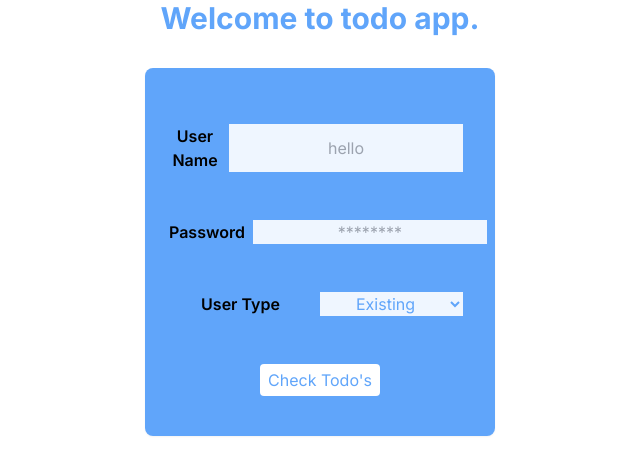
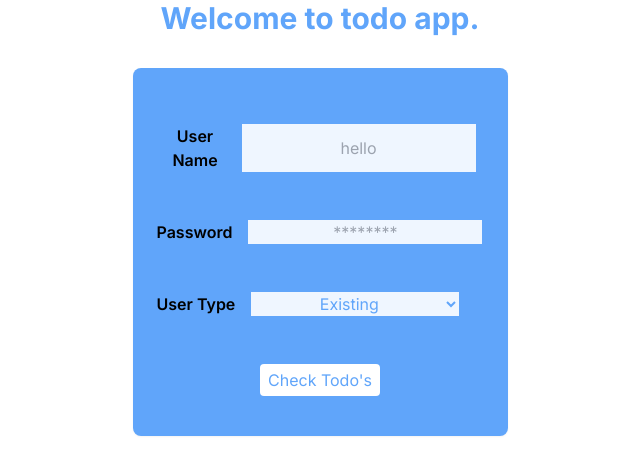
Before and after one commit to Kaushal-Saraf/intenshipTodo, a Next.js app in the folder client/: page / in a window 1280 px wide. Shown: the top 474 px of the page, without its empty margins (320-960 px from the left). Built offline with nearby package versions, Linux system fonts and the light colour scheme; no server answers.

Commit message:
tweeked the frontend

```diff
--- a/client/app/id/[id]/page.tsx
+++ b/client/app/id/[id]/page.tsx
@@ -39,7 +39,8 @@ export default function id({ params }: { params: { id: string } }) {
         if (result.todos.length !== 0) {
           setavilableTodos(true);
         }
-      } catch (error) {}
+      } catch (error) {
+      }
     };
 
     fetchData();
--- a/client/app/page.tsx
+++ b/client/app/page.tsx
@@ -73,10 +73,10 @@ export default function Home() {
       </h1>
       <form
         onSubmit={handleSubmit}
-        className="w-[350px] p-4 bg-blue-400 my-8 mx-auto rounded-lg shadow-sm"
+        className="w-[375px] p-4 bg-blue-400 my-8 mx-auto rounded-lg shadow-sm"
       >
           <div className="flex mt-10 px-2 w-full">
-            <label htmlFor="name" className="flex-1 text-center font-semibold">
+            <label htmlFor="name" className=" text-center font-semibold">
               User Name
             </label>
             <input
@@ -85,14 +85,14 @@ export default function Home() {
               name="name"
               id="name"
               autoComplete="given-name"
-              className="flex-1 text-center mx-2 bg-blue-50 focus:outline-blue-400 text-blue-400"
+              className="text-center mx-2 bg-blue-50 focus:outline-blue-400 text-blue-400"
               onChange={handleChange}
               value={details?.name}
               readOnly={isdisabled}
             ></input>
           </div>
           <div className="flex my-12 px-2 w-full">
-            <label className="flex-1 text-center font-semibold">Password</label>
+            <label htmlFor= "password"className="text-center font-semibold">Password</label>
             <input
               readOnly={isdisabled}
               type="password"
@@ -100,16 +100,16 @@ export default function Home() {
               id="password"
               placeholder="********"
               autoComplete="current-password"
-              className="flex-1 text-center mx-2 bg-blue-50 focus:outline-blue-400 text-blue-400"
+              className="text-center mx-4 bg-blue-50 focus:outline-blue-400 text-blue-400"
               onChange={handleChange}
               value={details?.password}
             ></input>
           </div>
           <div className="flex my-12 px-2 w-full">
-            <label className="flex-1 text-center font-semibold">User Type</label>
+            <label htmlFor="usertype"className="text-center font-semibold">User Type</label>
             <select
               disabled={isdisabled}
-              className="flex-1 text-center mx-2 bg-blue-50 focus:outline-blue-400 text-blue-400"
+              className=" text-center mx-4 px-16 bg-blue-50 focus:outline-blue-400 text-blue-400"
               name="usertype"
               id="usertype"
               onChange={handleValueChange}
```
